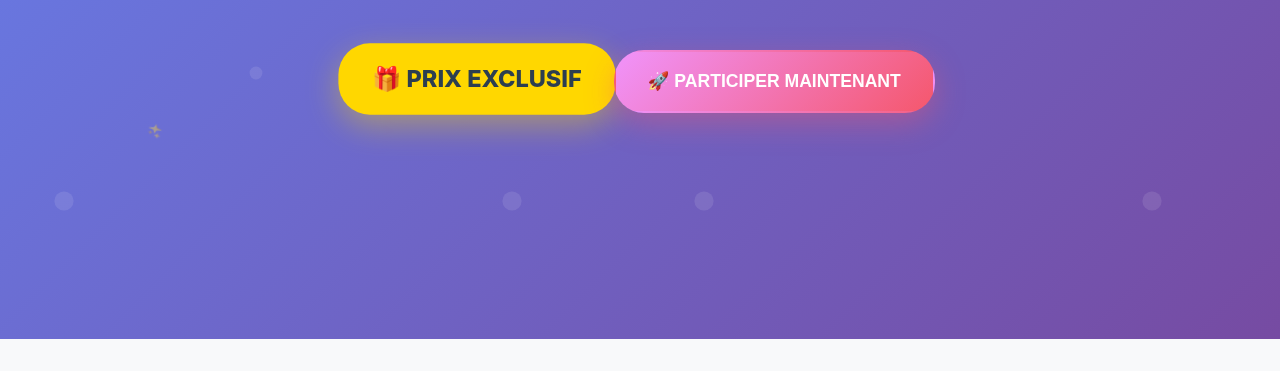
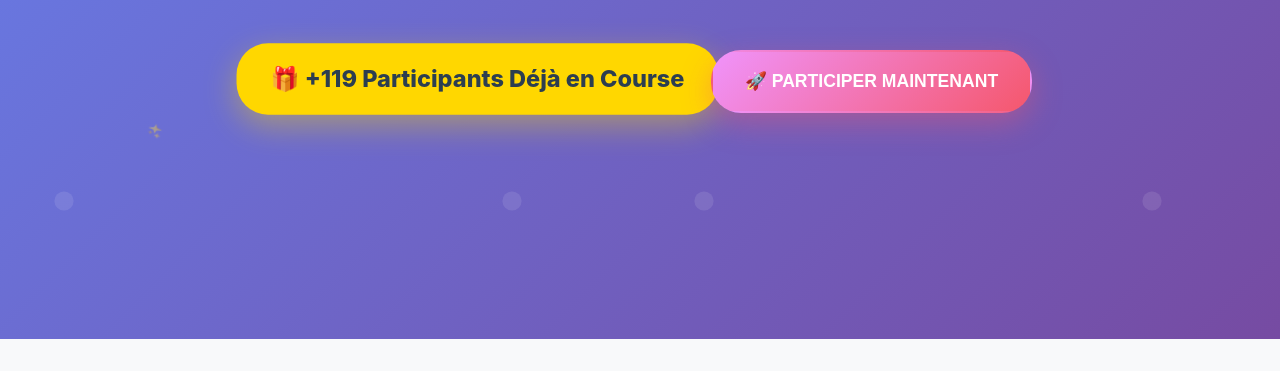
Before and after one commit to rbxabde2/spinola, a plain HTML site: page index.html in a window 1280 px wide. Shown: the part 301-672 px from the top of the page. Drawn offline with Linux system fonts and the light colour scheme.

Commit message:
Update index.html

```diff
--- a/index.html
+++ b/index.html
@@ -481,7 +481,7 @@
                 <h1>🎁 CONCOURS EXCEPTIONNEL</h1>
                 <p class="subtitle">Gagnez un Arbre à Chat de Luxe Absolument GRATUIT!</p>
                 <div class="prize-highlight">
-                    🎁 PRIX EXCLUSIF
+                    🎁 +119 Participants Déjà en Course
                 </div>
                 <button class="cta-button" onclick="redirectToOffer()">
                     🚀 PARTICIPER MAINTENANT
```
